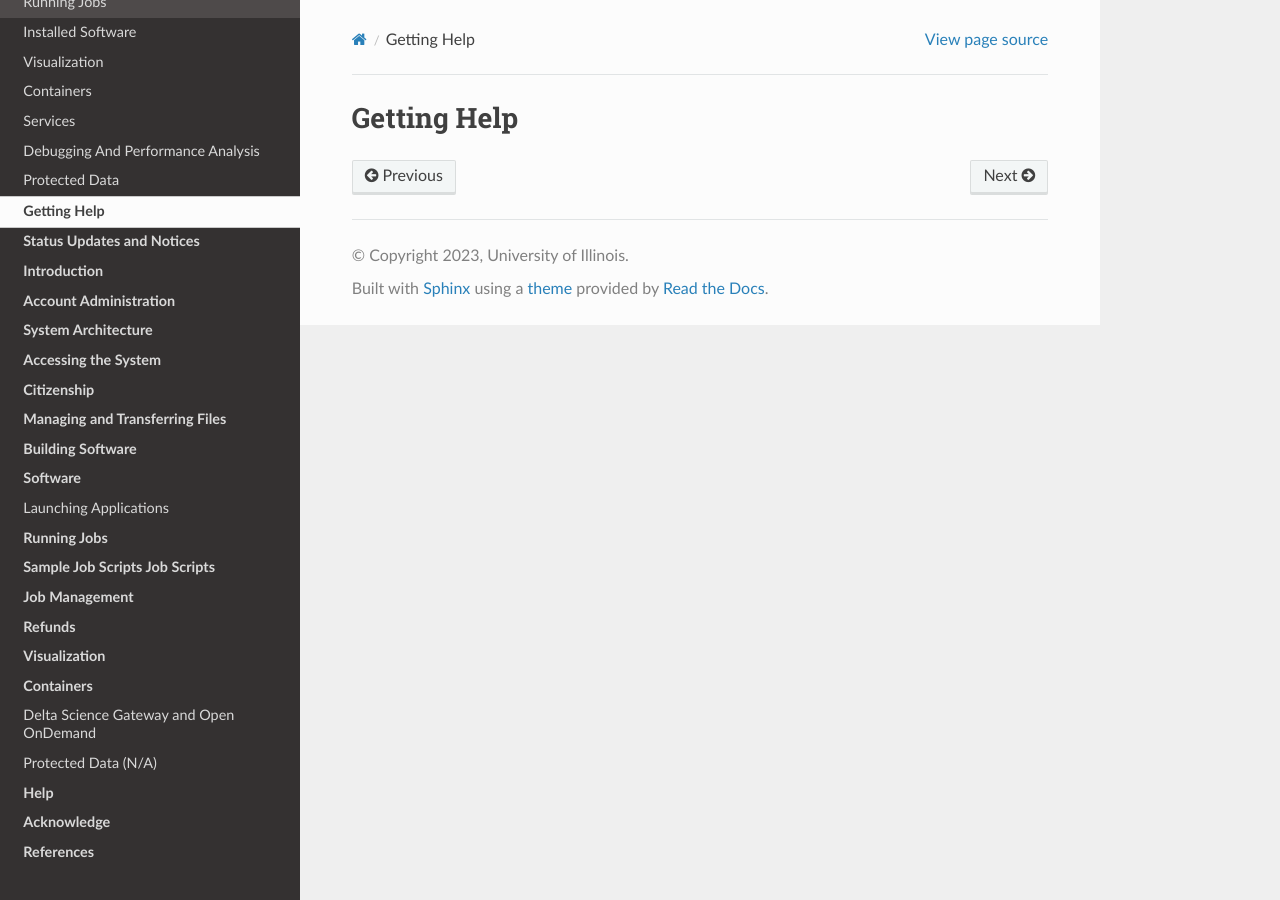
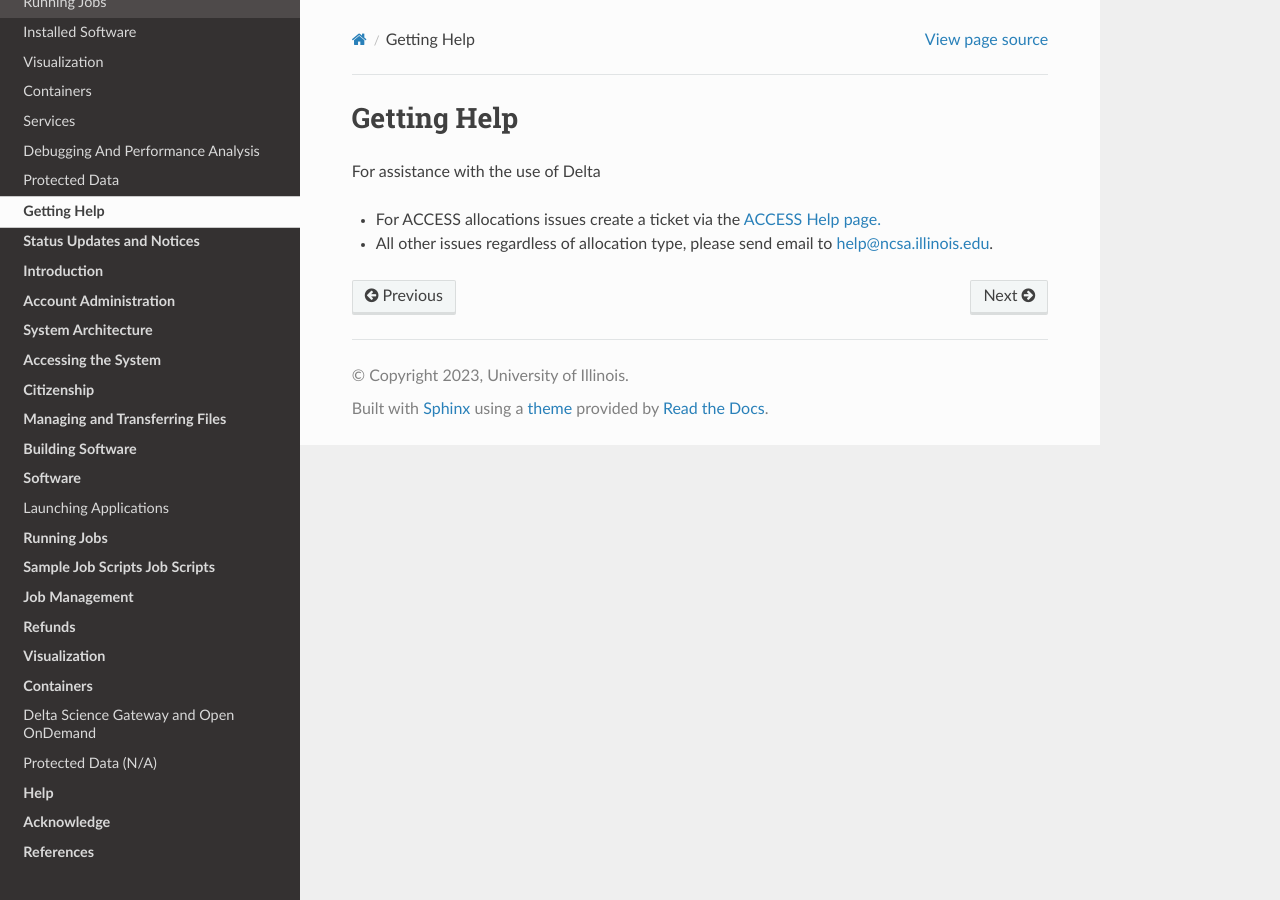
Before and after one commit to ncsa/Delta_doc, a Sphinx documentation site: the page built from docs/source/help.rst, in a window 1280 px wide. Built offline with Sphinx 7.4.7 and the Read the Docs theme 2.0.0, drawn with Linux system fonts in a browser that asks for light colours; pages that are not in the unit, such as notebooks, are missing from menus.

Commit message:
Added "Getting Help" content

```diff
--- a/docs/source/help.rst
+++ b/docs/source/help.rst
@@ -1,2 +1,10 @@
 Getting Help
 ================
+
+For assistance with the use of Delta
+
+-  For ACCESS allocations issues create a ticket via the `ACCESS Help
+   page. <https://support.access-ci.org/open-a-ticket>`__
+
+-  All other issues regardless of allocation type, please send email to
+   help@ncsa.illinois.edu.
```
